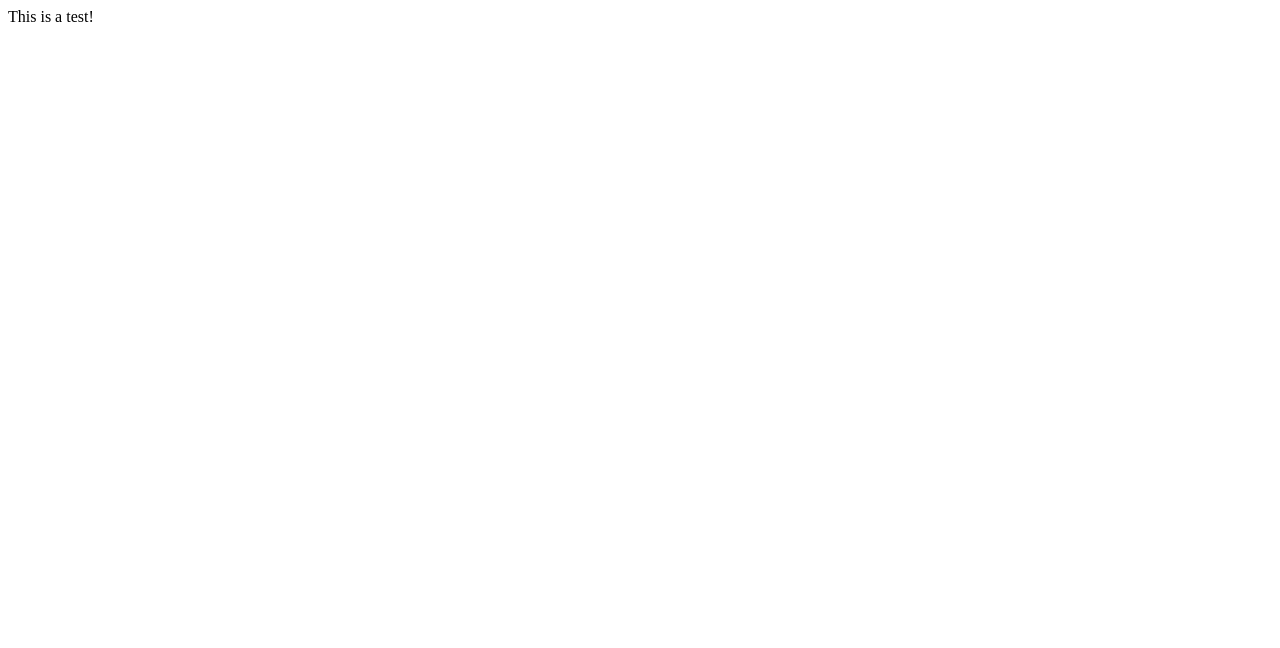
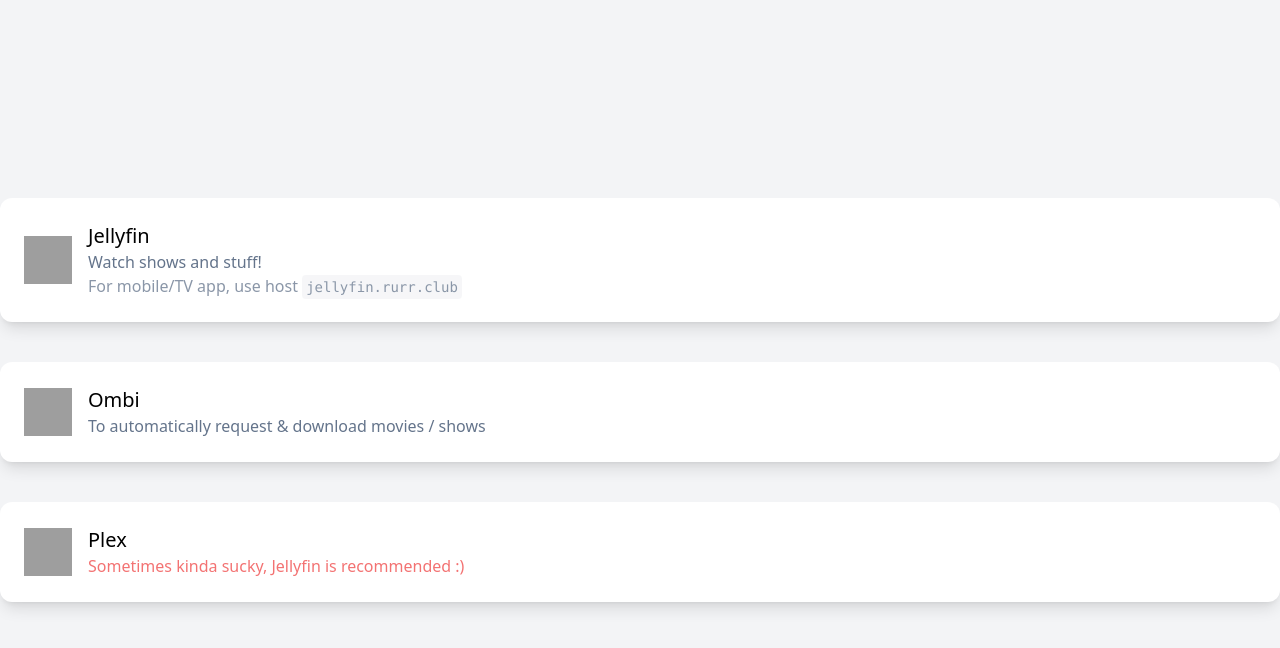
Before and after one commit to herpderplol/rurr, a plain HTML site: page index.html in a window 1280 px wide. Drawn offline with nearby package versions, Linux system fonts and the light colour scheme; grey boxes are pictures that could not be loaded.

Commit message:
Update index.html

```diff
--- a/index.html
+++ b/index.html
@@ -1 +1,49 @@
-This is a test!
+<!doctype html>
+<html>
+<head>
+  <meta charset="UTF-8">
+  <meta name="viewport" content="width=device-width, initial-scale=1.0">
+  <script src="https://cdn.tailwindcss.com"></script>
+</head>
+<body>
+  <div class="relative flex min-h-screen flex-col justify-center items-center bg-gray-100">
+  <div class="container">
+    <a class="p-6 w-full mx-auto bg-white rounded-xl shadow-lg flex items-center space-x-4" href="https://jellyfin.rurr.club">
+      <div class="shrink-0">
+        <img class="h-12 w-12" src="https://raw.githubusercontent.com/jellyfin/jellyfin-ux/c6d7b1fc16c8d62df9125d6463f3d404e0e81bae/branding/SVG/icon-transparent.svg" alt="Jellyfin Logo">
+      </div>
+      <div>
+        <div class="text-xl font-medium text-black">Jellyfin</div>
+        <p class="text-slate-500">
+          Watch shows and stuff!<br>
+          <span class="opacity-75">
+            For mobile/TV app, use host <code class="rounded bg-gray-100 p-1 text-sm">jellyfin.rurr.club</code>
+          </span>
+        </p>
+      </div>
+    </a>
+    <a class="p-6 w-full mx-auto bg-white rounded-xl shadow-lg flex items-center space-x-4 mt-10" href="https://ombi.rurr.club">
+      <div class="shrink-0">
+        <img class="h-12 w-12" src="https://raw.githubusercontent.com/linuxserver/docker-templates/master/linuxserver.io/img/ombi.png" alt="Ombi Logo">
+      </div>
+      <div>
+        <div class="text-xl font-medium text-black">Ombi</div>
+        <p class="text-slate-500">To automatically request & download movies / shows</p>
+      </div>
+    </a>
+    <a class="p-6 w-full mx-auto bg-white rounded-xl shadow-lg flex items-center space-x-4 mt-10" href="https://app.plex.tv">
+      <div class="shrink-0">
+        <img class="h-12 w-12" src="https://uxwing.com/wp-content/themes/uxwing/download/brands-and-social-media/plex-icon.png" alt="Plex Logo">
+      </div>
+      <div>
+        <div class="text-xl font-medium text-black">Plex</div>
+        <p class="text-slate-500">
+          <span class="opacity-75 text-red-500">
+            Sometimes kinda sucky, Jellyfin is recommended :)
+          </span>
+      </div>
+    </a>
+  </div>
+</div>
+</body>
+</html>
```
